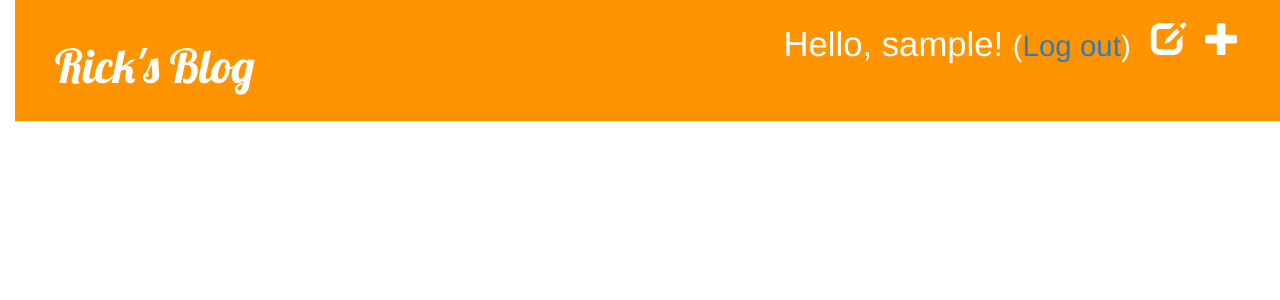
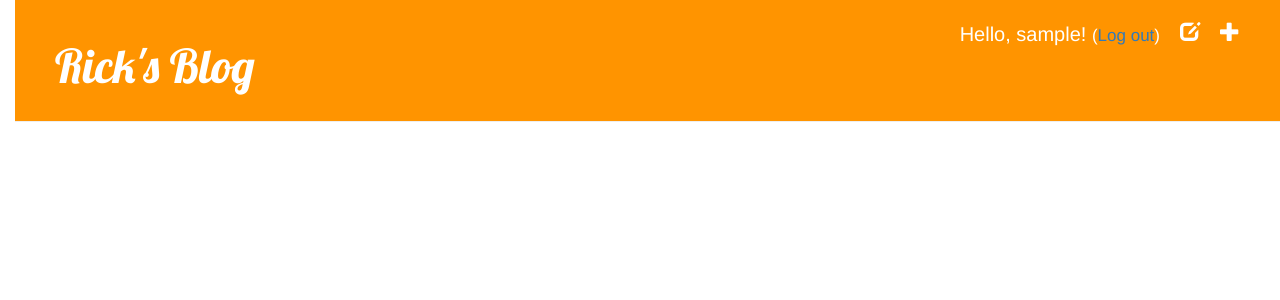
Before and after one commit to The0therOne/my-first-blog, a Django app: page /drafts/ in a window 1280 px wide. Shown: the top 300 px of the page. Run offline with Django 3.2, Linux system fonts and the light colour scheme; the visitor is signed in with stand-in values (Sample User, id 1); data that the repository does not hold is empty; some libraries are stand-ins or nearby versions.

Commit message:
Changed CSS file

```diff
--- a/blog/static/css/blog.css
+++ b/blog/static/css/blog.css
@@ -11,6 +11,10 @@ body {
     background-color: #ff9400;
     margin-top: 0;
     padding: 20px 20px 20px 40px;
+}
+
+.page-header p {
+    font-size: 15pt;
 }
 
 .page-header h1, .page-header h1 a, .page-header h1 a:visited, .page-header h1 a:active {
@@ -42,7 +46,7 @@ h1, h2, h3, h4 {
 .top-menu, .top-menu:hover, .top-menu:visited {
     color: #ffffff;
     float: right;
-    font-size: 26pt;
+    font-size: 15pt;
     margin-right: 20px;
 }
 
```
